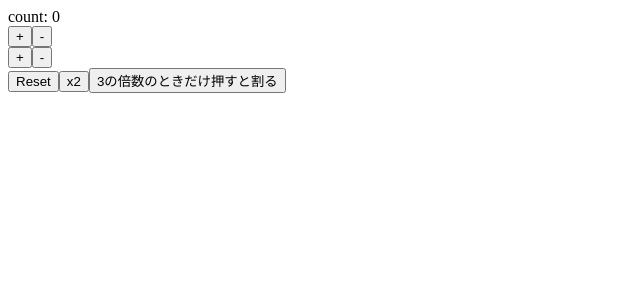
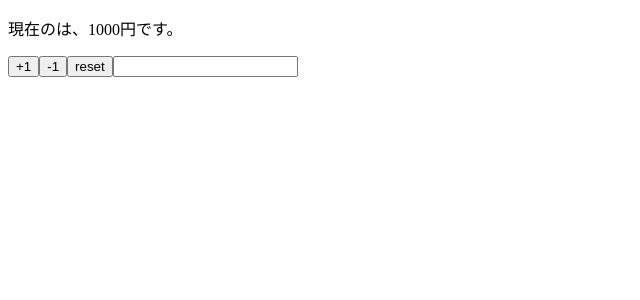
Before and after one commit to ryokatsuse/react-hooks-demo, a React (Create React App) app: page / in a window 1280 px wide. Shown: the top 300 px of the page, without its empty margins (0-640 px from the left). Built offline with nearby package versions, Linux system fonts and the light colour scheme.

Commit message:
feat:複数の状態を管理する

```diff
--- a/src/App.js
+++ b/src/App.js
@@ -1,42 +1,29 @@
 import React, { useState } from 'react';
 
-const App = () => {
-  const [count, setCount] = useState(0)
+const App = props => {
 
-  const increment = () => setCount(count + 1)
-  const decrement = () => setCount(count - 1)
+  const [name, setName] = useState(props.name)
+  const [price, setPrice] = useState(props.price)
 
-  const increment2 = () => setCount(previousCount => previousCount + 1)
-  const decrement2 = () => setCount(previousCount => previousCount - 1)
-
-  const resetCount = () => setCount(0)
-  const multipleCount = () => setCount(previousCount => previousCount * 2)
-  const threeCount = () => setCount(previousCount => {
-    if(previousCount % 3 === 0){
-      return previousCount / 3
-    } else {
-      return previousCount
-    }
-  })
+  const reset = () => {
+    setPrice(props.price)
+    setName(props.name)
+  }
 
   return (
     <>
-      <div>count: {count}</div>
-      <div>
-        <button onClick={increment}>+</button>
-        <button onClick={decrement}>-</button>
-      </div>
-      <div>
-        <button onClick={increment2}>+</button>
-        <button onClick={decrement2}>-</button>
-      </div>
-      <div>
-        <button onClick={resetCount}>Reset</button>
-        <button onClick={multipleCount}>x2</button>
-        <button onClick={threeCount}>3の倍数のときだけ押すと割る</button>
-      </div>
+      <p>現在の{name}は、{price}円です。</p>
+      <button onClick={() => setPrice(price + 1)}>+1</button>
+      <button onClick={() => setPrice(price - 1)}>-1</button>
+      <button onClick={reset}>reset</button>
+      <input value={name} onChange={e => setName(e.target.value)} />
     </>
   );
 }
 
+App.defaultProps = {
+  name: '',
+  price: 1000
+}
+
 export default App;
```
